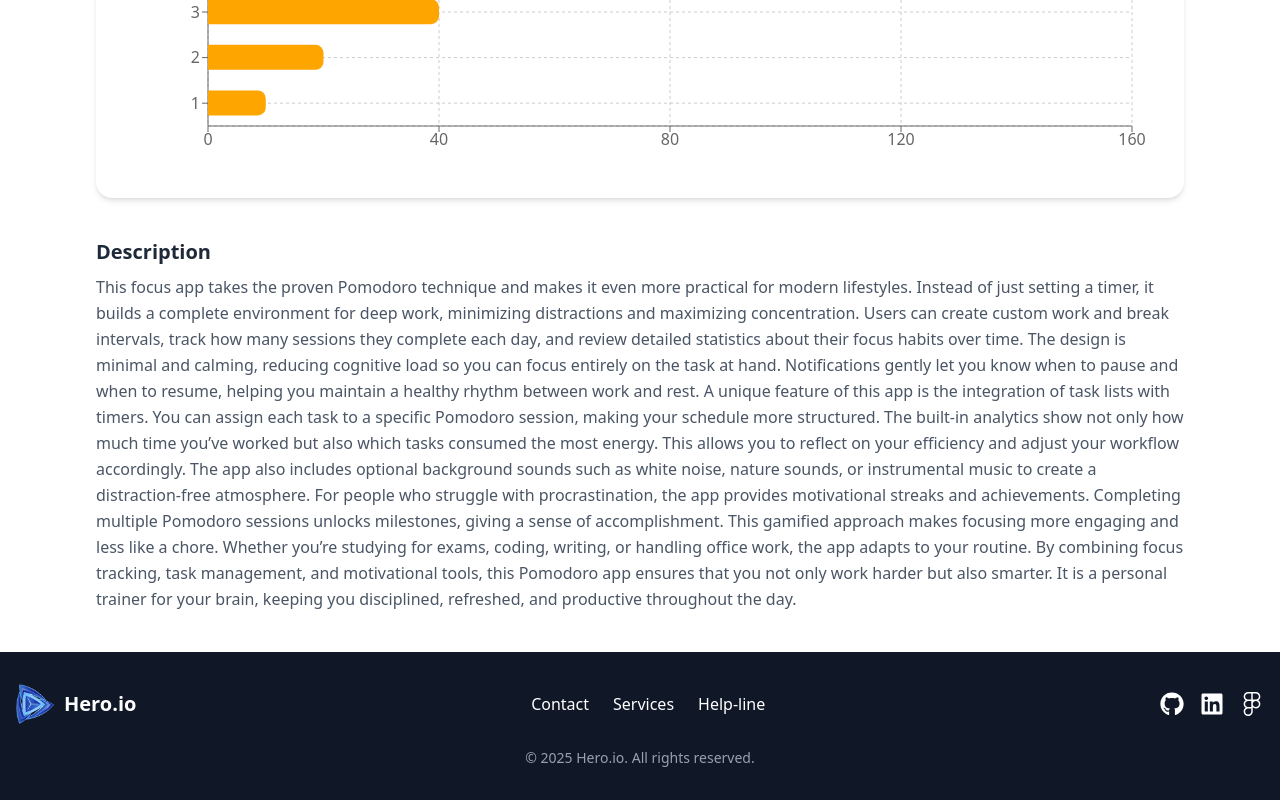
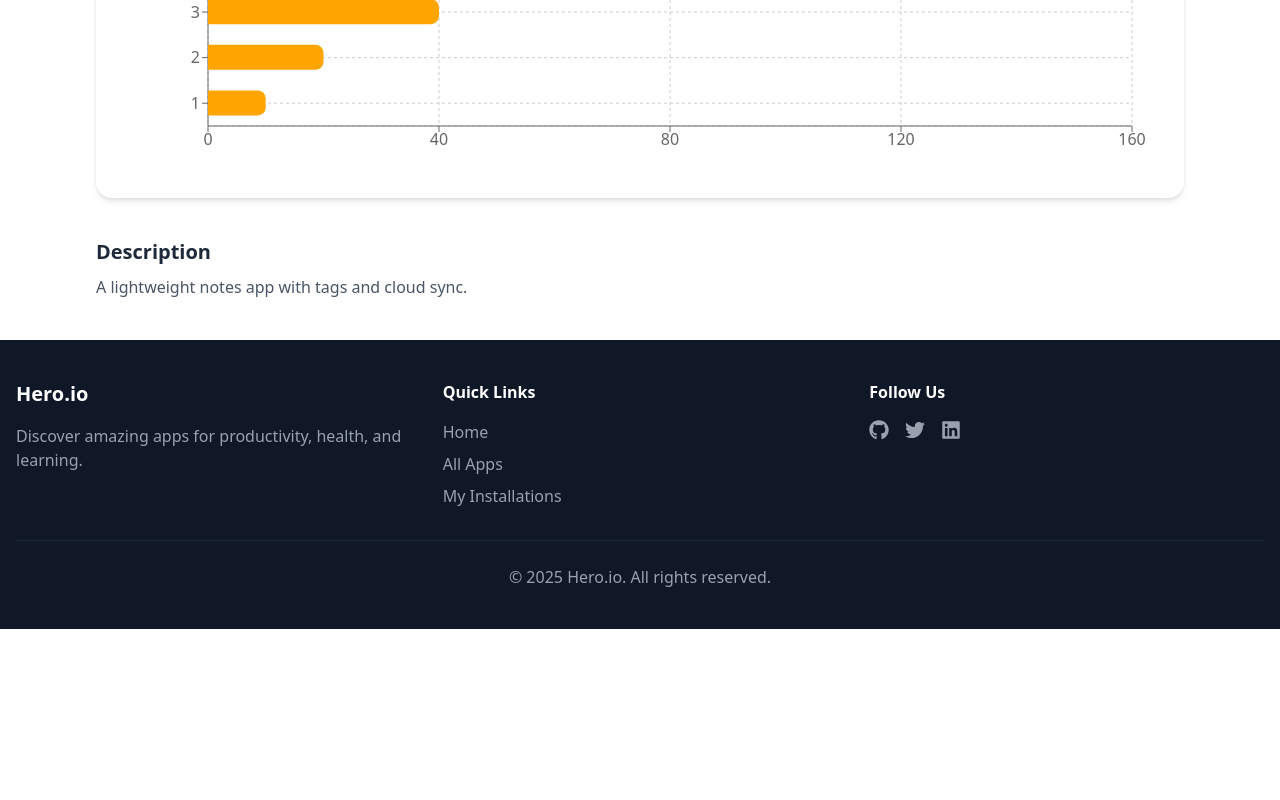
Before and after one commit to taiebasanjida/assignment-8, a React (Vite) app: page /apps/1 in a window 1280 px wide. Shown: the part 630-1430 px from the top of the page. After the commit the page ends 1259 px from the top, so only its background shows below. Built offline with nearby package versions, Linux system fonts and the light colour scheme.

Commit message:
navigation loading

```diff
--- a/src/components/ErrorPage/ErrorPage.jsx
+++ b/src/components/ErrorPage/ErrorPage.jsx
@@ -1,14 +1,14 @@
 import React from "react";
 import { useNavigate } from "react-router-dom";
+import errorImg from "../../assets/error-404.png";
 
 const ErrorPage = () => {
   const navigate = useNavigate();
 
   return (
     <div className="flex flex-col justify-center items-center min-h-[70vh] px-4 text-center">
-      <h1 className="text-5xl md:text-6xl font-bold text-purple-600 mb-4">
-        404
-      </h1>
+      <img src={errorImg} alt="404 Error" className="w-64 mb-6" />
+      <h1 className="text-5xl md:text-6xl font-bold text-purple-600 mb-4">404</h1>
       <h2 className="text-2xl md:text-3xl font-semibold mb-2 text-gray-800">
         Page Not Found
       </h2>
--- a/src/components/Loading/Loading.jsx
+++ b/src/components/Loading/Loading.jsx
@@ -1,9 +1,8 @@
-
 import React from "react";
 
 const LoadingSpinner = () => {
   return (
-    <div className="flex justify-center items-center min-h-[60vh]">
+    <div className="flex justify-center items-center min-h-[40vh]">
       <div className="animate-spin h-12 w-12 border-4 border-purple-500 border-t-transparent rounded-full"></div>
     </div>
   );
--- a/src/components/Navbar/Footer/Footer.jsx
+++ b/src/components/Navbar/Footer/Footer.jsx
@@ -1,41 +1,42 @@
-import React from "react";
-import { FaGithub, FaLinkedin, FaFigma } from "react-icons/fa";
-import logo from "../../../assets/logo.png";
+import { FaGithub, FaTwitter, FaLinkedin } from "react-icons/fa";
 
 const Footer = () => {
   return (
-    <footer className="bg-gray-900 text-white py-8">
-      <div className="container mx-auto px-4 flex flex-col md:flex-row justify-between items-center gap-6">
-
-        {/* Left: Logo + Site Name */}
-        <div className="flex items-center gap-2">
-          <img src={logo} alt="Hero.io Logo" className="w-10 h-10 object-contain" />
-          <span className="text-xl font-bold">Hero.io</span>
+    <footer className="bg-gray-900 text-white py-10">
+      <div className="container mx-auto px-4">
+        <div className="grid grid-cols-1 md:grid-cols-3 gap-8">
+          <div>
+            <h3 className="text-xl font-bold mb-4">Hero.io</h3>
+            <p className="text-gray-400">
+              Discover amazing apps for productivity, health, and learning.
+            </p>
           </div>
-
-        {/* Center: Quick Links */}
-        <div className="flex flex-wrap justify-center gap-6">
-          <a href="/" className="hover:text-purple-500">Contact</a>
-          <a href="/" className="hover:text-purple-500">Services</a>
-          <a href="/" className="hover:text-purple-500">Help-line</a>
+          <div>
+            <h4 className="font-semibold mb-4">Quick Links</h4>
+            <ul className="space-y-2">
+              <li><a href="/" className="text-gray-400 hover:text-white">Home</a></li>
+              <li><a href="/apps" className="text-gray-400 hover:text-white">All Apps</a></li>
+              <li><a href="/installations" className="text-gray-400 hover:text-white">My Installations</a></li>
+            </ul>
           </div>
-
-        {/* Right: Social Icons */}
+          <div>
+            <h4 className="font-semibold mb-4">Follow Us</h4>
             <div className="flex gap-4">
-          <a href="https://github.com/your-profile" target="_blank" rel="noreferrer" className="hover:text-purple-500">
-            <FaGithub size={24} />
+              <a href="https://github.com/taiebasanjida" target="_blank" rel="noreferrer" className="text-gray-400 hover:text-white">
+                <FaGithub size={20} />
               </a>
-          <a href="https://www.linkedin.com/in/your-profile/" target="_blank" rel="noreferrer" className="hover:text-purple-500">
-            <FaLinkedin size={24} />
+              <a href="#" className="text-gray-400 hover:text-white">
+                <FaTwitter size={20} />
               </a>
-          <a href="https://www.figma.com/" target="_blank" rel="noreferrer" className="hover:text-purple-500">
-            <FaFigma size={24} />
+              <a href="#" className="text-gray-400 hover:text-white">
+                <FaLinkedin size={20} />
               </a>
             </div>
           </div>
-
-      <div className="mt-6 text-center text-gray-400 text-sm">
-        © {new Date().getFullYear()} Hero.io. All rights reserved.
+        </div>
+        <div className="border-t border-gray-800 mt-8 pt-6 text-center text-gray-400">
+          <p>&copy; {new Date().getFullYear()} Hero.io. All rights reserved.</p>
+        </div>
       </div>
     </footer>
   );
--- a/src/layout/MainLayout.jsx
+++ b/src/layout/MainLayout.jsx
@@ -1,20 +1,25 @@
+import React from "react";
+import { Outlet, useNavigation } from "react-router-dom";
+import Navbar from "../components/Navbar/Navbar";
 
-import React from 'react';
-import Navbar from '../components/Navbar/Navbar';
-
-import Footer from '../components/Navbar/Footer/Footer';
-import { Outlet } from 'react-router-dom';
+import { ToastContainer } from "react-toastify";
+import "react-toastify/dist/ReactToastify.css";
+import LoadingSpinner from "../components/Loading/Loading";
+import Footer from "../components/Navbar/Footer/Footer";
 
 const MainLayout = () => {
-    return (
-        <div>
-            <Navbar></Navbar>
-           <div className='min-h-screen'>
-            <Outlet></Outlet>
-           </div>
-            <Footer></Footer>
-        </div>
-    );
+  const navigation = useNavigation();
+
+  return (
+    <>
+      <ToastContainer position="top-right" autoClose={2000} />
+      <Navbar />
+      <div className="min-h-screen">
+        {navigation.state === "loading" ? <LoadingSpinner /> : <Outlet />}
+      </div>
+      <Footer />
+    </>
+  );
 };
 
 export default MainLayout;
--- a/src/pages/AppDetails/AppDetails.jsx
+++ b/src/pages/AppDetails/AppDetails.jsx
@@ -2,8 +2,7 @@ import React, { useEffect, useState } from "react";
 import { useParams, useNavigate } from "react-router-dom";
 import appsData from "../../data/appsData";
 import { FaStar } from "react-icons/fa";
-import { toast, ToastContainer } from "react-toastify";
-import "react-toastify/dist/ReactToastify.css";
+import { toast } from "react-toastify";
 import {
   BarChart,
   Bar,
@@ -17,7 +16,6 @@ import {
 const AppDetails = () => {
   const { id } = useParams();
   const navigate = useNavigate();
-
   const [app, setApp] = useState(null);
   const [loading, setLoading] = useState(true);
   const [installed, setInstalled] = useState(false);
@@ -28,12 +26,8 @@ const AppDetails = () => {
       const foundApp = appsData.find((a) => String(a.id) === String(id));
       if (foundApp) {
         setApp(foundApp);
-
-        const installedApps =
-          JSON.parse(localStorage.getItem("installedApps")) || [];
-        const isInstalled = installedApps.some(
-          (item) => String(item.id) === String(foundApp.id)
-        );
+        const installedApps = JSON.parse(localStorage.getItem("installedApps")) || [];
+        const isInstalled = installedApps.some((item) => String(item.id) === String(foundApp.id));
         setInstalled(isInstalled);
       }
       setLoading(false);
@@ -43,19 +37,13 @@ const AppDetails = () => {
 
   const handleInstall = () => {
     if (!app) return;
-
-    const installedApps =
-      JSON.parse(localStorage.getItem("installedApps")) || [];
-    const isInstalled = installedApps.some(
-      (item) => String(item.id) === String(app.id)
-    );
-
+    const installedApps = JSON.parse(localStorage.getItem("installedApps")) || [];
+    const isInstalled = installedApps.some((item) => String(item.id) === String(app.id));
     if (isInstalled) {
       toast.info(`${app.title} is already installed.`);
       setInstalled(true);
       return;
     }
-
     installedApps.push(app);
     localStorage.setItem("installedApps", JSON.stringify(installedApps));
     toast.success(`${app.title} installed successfully!`);
@@ -88,7 +76,6 @@ const AppDetails = () => {
     );
   }
 
-  // Prepare data for BarChart
   const reviewData = [
     { rating: "5", count: app.ratings[4].count },
     { rating: "4", count: app.ratings[3].count },
@@ -99,11 +86,8 @@ const AppDetails = () => {
 
   return (
     <div className="max-w-6xl mx-auto px-4 sm:px-6 lg:px-8 py-10">
-      <ToastContainer position="top-right" autoClose={2000} />
-
       {/* Top Section */}
       <div className="bg-white rounded-2xl shadow-md p-5 sm:p-8 flex flex-col lg:flex-row items-center lg:items-start gap-8">
-        {/* Image */}
         <div className="w-full sm:w-2/3 md:w-1/2 lg:w-1/3">
           <img
             src={app.image}
@@ -111,14 +95,11 @@ const AppDetails = () => {
             className="w-full h-56 sm:h-64 md:h-72 object-cover rounded-xl shadow-sm"
           />
         </div>
-
-        {/* Details */}
         <div className="w-full lg:w-2/3 space-y-4 text-center lg:text-left">
           <h1 className="text-2xl sm:text-3xl font-bold text-gray-800">
             {app.title}
           </h1>
           <p className="text-gray-500 text-sm sm:text-base">{app.companyName}</p>
-
           <div className="flex flex-wrap justify-center lg:justify-start items-center gap-3 sm:gap-5">
             <div className="flex items-center">
               {[...Array(5)].map((_, i) => (
@@ -135,7 +116,6 @@ const AppDetails = () => {
                 {app.ratingAvg.toFixed(1)}
               </span>
             </div>
-
             <span className="text-gray-400 hidden sm:inline">•</span>
             <span className="text-gray-600 text-sm sm:text-base">
               {app.reviews} reviews
@@ -145,7 +125,6 @@ const AppDetails = () => {
               {app.downloads.toLocaleString()} downloads
             </span>
           </div>
-
           <button
             onClick={handleInstall}
             disabled={installed}
@@ -187,18 +166,13 @@ const AppDetails = () => {
         </div>
       </div>
 
-
       {/* Description */}
       <div className="mt-10">
         <h3 className="text-lg sm:text-xl font-semibold text-gray-800 mt-6 mb-2">
           Description
         </h3>
         <p className="text-gray-600 leading-relaxed text-sm sm:text-base">
-          This focus app takes the proven Pomodoro technique and makes it even more practical for modern lifestyles. Instead of just setting a timer, it builds a complete environment for deep work, minimizing distractions and maximizing concentration. Users can create custom work and break intervals, track how many sessions they complete each day, and review detailed statistics about their focus habits over time. The design is minimal and calming, reducing cognitive load so you can focus entirely on the task at hand. Notifications gently let you know when to pause and when to resume, helping you maintain a healthy rhythm between work and rest.
-
-          A unique feature of this app is the integration of task lists with timers. You can assign each task to a specific Pomodoro session, making your schedule more structured. The built-in analytics show not only how much time you’ve worked but also which tasks consumed the most energy. This allows you to reflect on your efficiency and adjust your workflow accordingly. The app also includes optional background sounds such as white noise, nature sounds, or instrumental music to create a distraction-free atmosphere.
-
-          For people who struggle with procrastination, the app provides motivational streaks and achievements. Completing multiple Pomodoro sessions unlocks milestones, giving a sense of accomplishment. This gamified approach makes focusing more engaging and less like a chore. Whether you’re studying for exams, coding, writing, or handling office work, the app adapts to your routine. By combining focus tracking, task management, and motivational tools, this Pomodoro app ensures that you not only work harder but also smarter. It is a personal trainer for your brain, keeping you disciplined, refreshed, and productive throughout the day.
+          {app.description}
         </p>
       </div>
     </div>
```
Also changed, not shown: src/Routes/Routes.jsx (+16 -35 lines), src/pages/AllApps/AllApps.jsx (+22 -11 lines), src/pages/Installations/Installations.jsx (+29 -28 lines). Lines whose indentation alone changed are shown as unchanged.
